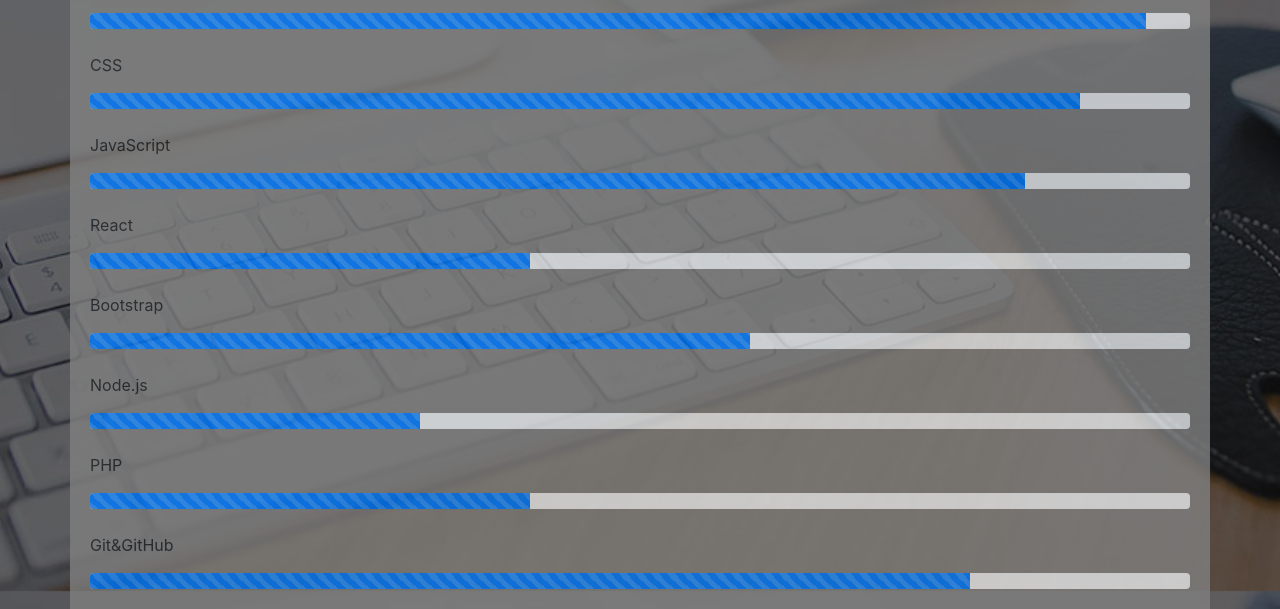
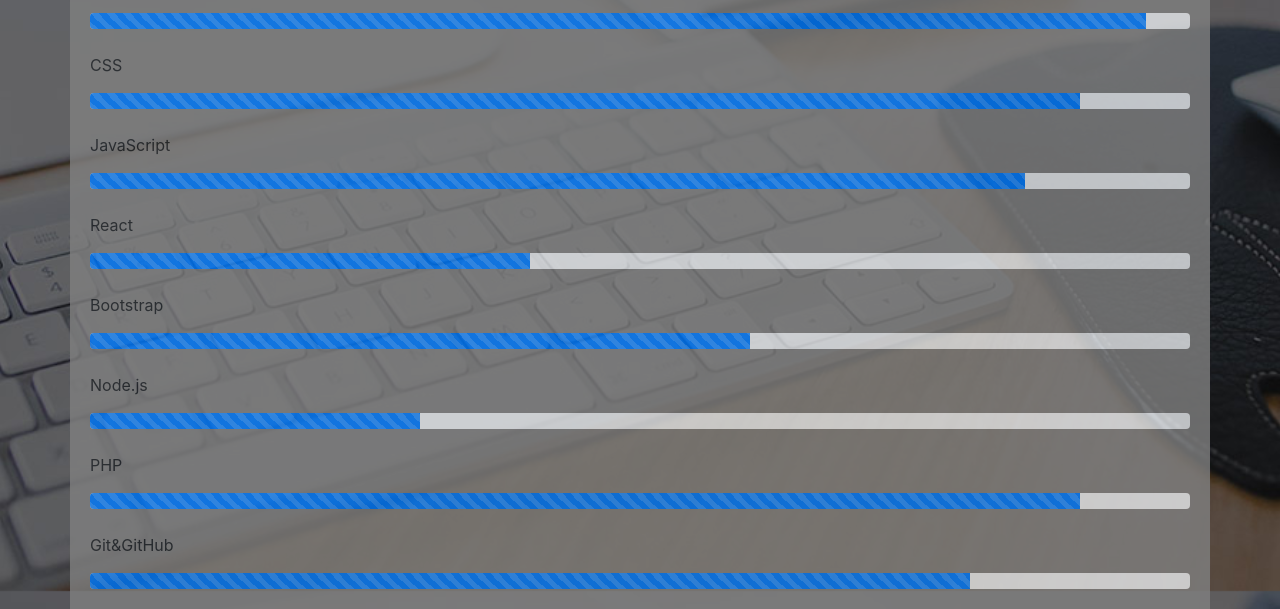
Before and after one commit to Shahzod9941/page, a plain HTML site: page index.html in a window 1280 px wide. Shown: the part 209-818 px from the top of the page. Drawn offline with nearby package versions, Linux system fonts and the light colour scheme.

Commit message:
php changes

```diff
--- a/index.html
+++ b/index.html
@@ -55,7 +55,7 @@
                     </div><br>
                     <p>PHP</p>
                     <div class="progress">
-                        <div class="progress-bar progress-bar-animated progress-bar-striped" style="width: 40%"></div>
+                        <div class="progress-bar progress-bar-animated progress-bar-striped" style="width: 90%"></div>
                     </div><br />
                     <p>Git&GitHub</p>
                     <div class="progress">
```
